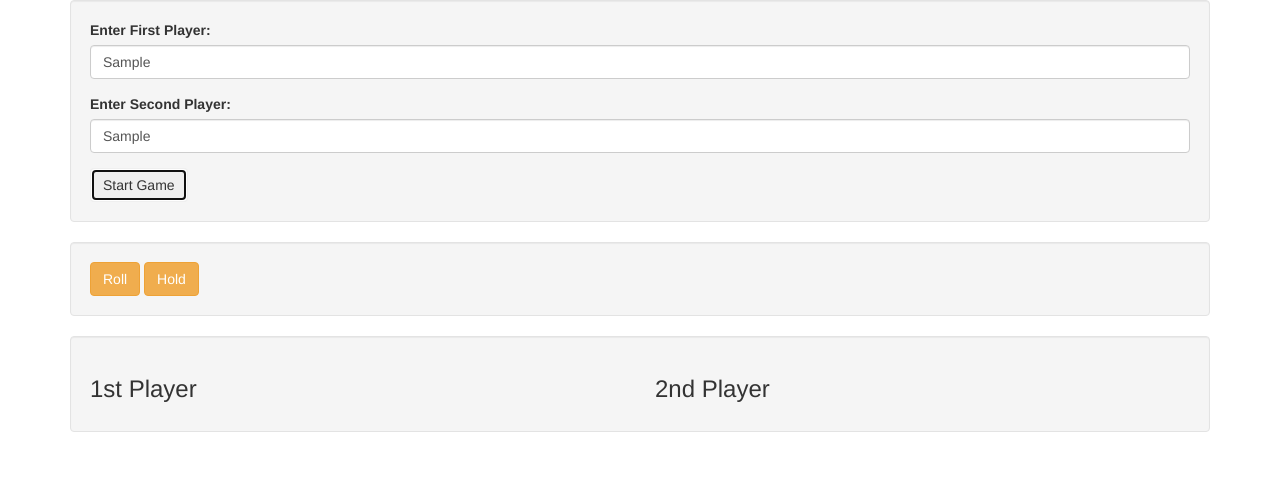
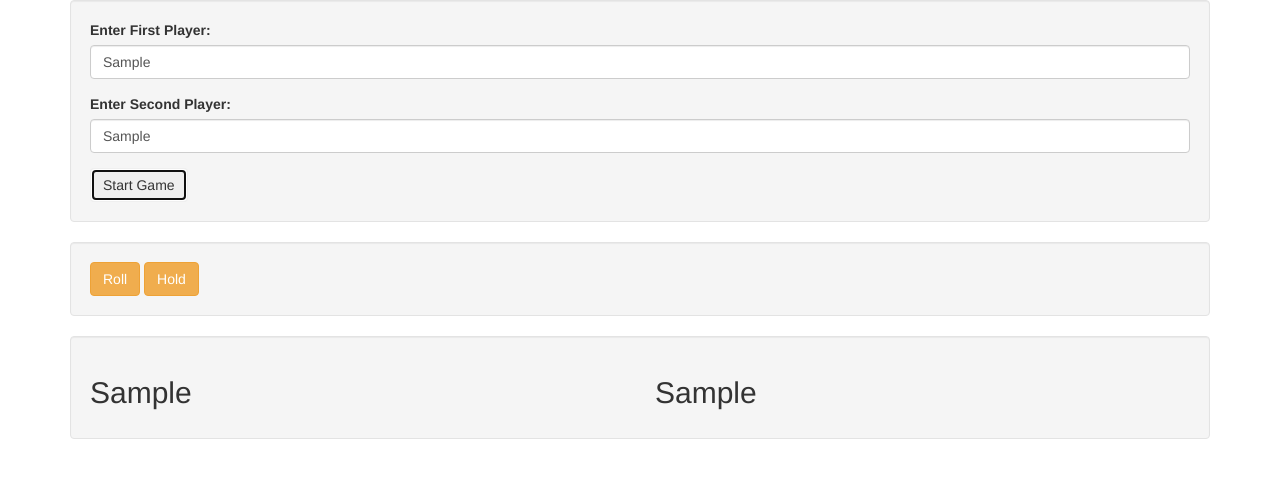
Before and after one commit to GloriaFriesen/pig-dice, a plain HTML site: page index.html in a window 1280 px wide. Both pictures are taken after typing "Sample", "Sample" into the empty fields and a click on the button "Start Game". Drawn offline with Linux system fonts and the light colour scheme.

Commit message:
add player name to gui, add break1 is rolled and force next player to click roll

```diff
--- a/index.html
+++ b/index.html
@@ -29,7 +29,8 @@
       <div class="well">
         <div class="row">
           <div class="col-md-6">
-            <h3>1st Player</h3>
+            <div id="playerOneName">
+            </div>
             <div id="playerOneRoll">
             </div>
             <div id="playerOneTurn">
@@ -38,7 +39,8 @@
             </div>
           </div>
           <div class="col-md-6">
-            <h3>2nd Player</h3>
+            <div id="playerTwoName">
+            </div>
             <div id="playerTwoRoll">
             </div>
             <div id="playerTwoTurn">
--- a/js/scripts.js
+++ b/js/scripts.js
@@ -47,8 +47,10 @@ $(document).ready(function() {
     var newPlayerOne = new Player (firstName1);
     var firstName2 = $("input#playerTwo").val();
     var newPlayerTwo = new Player (firstName2);
+    newPlayerTwo.playerTurn = false;
 
-    newPlayerTwo.playerTurn = false;
+    $("#playerOneName").html("<h2>" + newPlayerOne.firstName + "</h2>");
+    $("#playerTwoName").html("<h2>" + newPlayerTwo.firstName + "</h2>");
 
   $("#rollButton").click(function() {
     if (newPlayerOne.playerTurn === true && newPlayerTwo.playerTurn === false) {
@@ -59,6 +61,7 @@ $(document).ready(function() {
         $("#playerOneTurn").html("<h4>You've Rolled a One. End of Turn.</h4>");
         newPlayerOne.switchTurnFalse();
         newPlayerTwo.switchTurnTrue();
+        return newPlayerOne.turn;
       } else if (newPlayerOne.roll > 1) {
         newPlayerOne.addRoll();
         $("#playerOneTurn").html("<h4>Current Turn " + newPlayerOne.turn + "</h4>");
@@ -73,6 +76,7 @@ $(document).ready(function() {
         $("#playerTwoTurn").html("<h4>You've Rolled a One. End of Turn.</h4>");
         newPlayerOne.switchTurnTrue();
         newPlayerTwo.switchTurnFalse();
+        return newPlayerTwo.turn;
       } else if (newPlayerTwo.roll > 1) {
         newPlayerTwo.addRoll();
         $("#playerTwoTurn").html("<h4>Current Turn " + newPlayerTwo.turn + "</h4>");
@@ -96,11 +100,6 @@ $(document).ready(function() {
       newPlayerOne.switchTurnTrue();
       newPlayerTwo.checkWinner();
     }
-    // newPlayer.addTurn();
-    // newPlayerOne.switchTurn();
-    // newPlayer.checkWinner();
-    // console.log(newPlayerOne)
-    // console.log(newPlayerTwo)
   });
 });
 });
```
